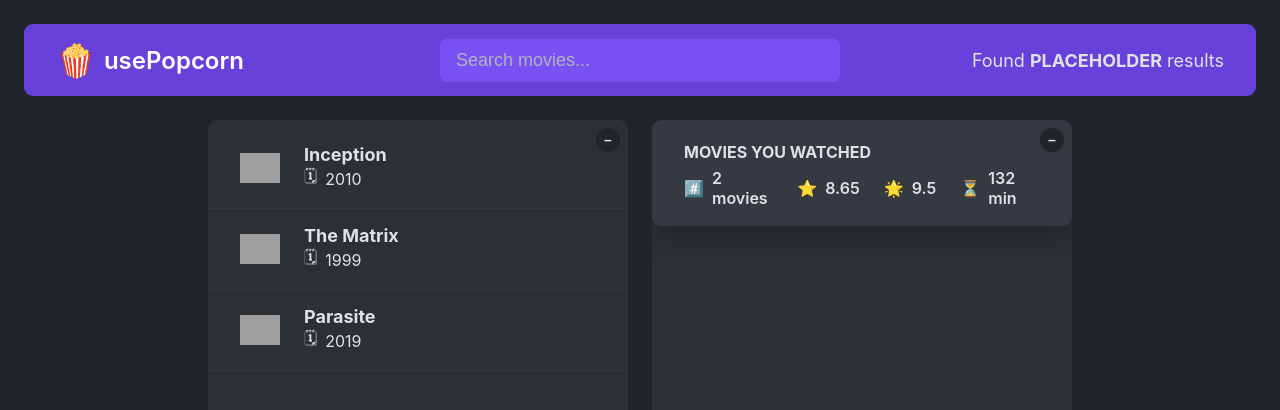
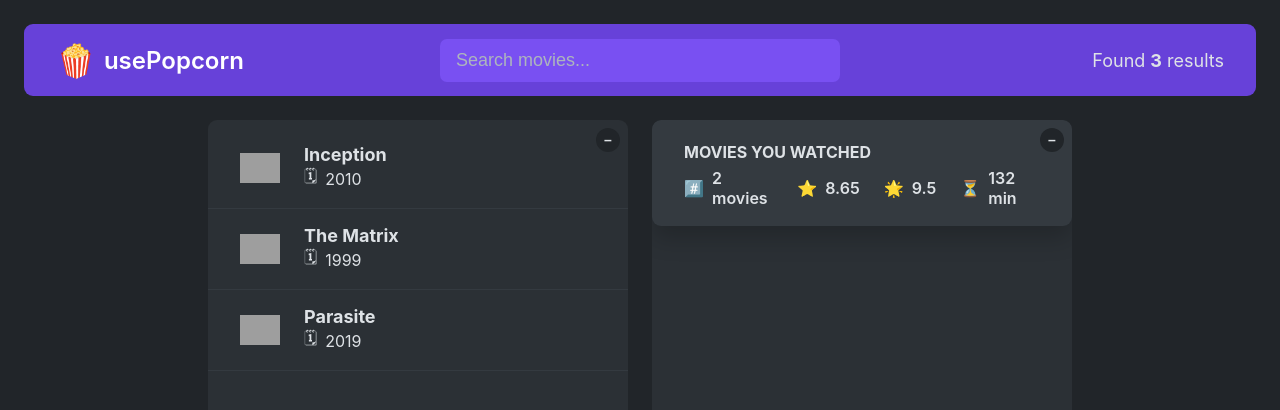
Before and after one commit to linnkognito/usePopcorn, a React (Create React App) app: page / in a window 1280 px wide. Shown: the top 410 px of the page. Built offline with nearby package versions, Linux system fonts and the light colour scheme; grey boxes are pictures that could not be loaded; the HTML template or start-up script is replaced by a standard one.

Commit message:
Refactoring (component composition)

```diff
--- a/src/App.js
+++ b/src/App.js
@@ -51,21 +51,31 @@ const average = (arr) =>
   arr.reduce((acc, cur, i, arr) => acc + cur / arr.length, 0);
 
 export default function App() {
+  const [movies, setMovies] = useState(tempMovieData);
+
   return (
     <>
-      <NavBar />
-      <Main />
+      <NavBar>
+        <Search />
+        <NumResults movies={movies} />
+      </NavBar>
+
+      <Main>
+        <ListBox>
+          <MovieList movies={movies} />
+        </ListBox>
+        <WatchedBox />
+      </Main>
     </>
   );
 }
 
 //__N A V B A R______________//
-function NavBar() {
+function NavBar({ children }) {
   return (
     <nav className='nav-bar'>
       <Logo />
-      <Search />
-      <NumResults />
+      {children}
     </nav>
   );
 }
@@ -90,26 +100,21 @@ function Search() {
     />
   );
 }
-function NumResults() {
+function NumResults({ movies }) {
   return (
     <p className='num-results'>
-      Found <strong>PLACEHOLDER</strong> results
+      Found <strong>{movies.length}</strong> results
     </p>
   );
 }
 
 //__M A I N__________________//
-function Main() {
-  return (
-    <main className='main'>
-      <ListBox />
-      <WatchedBox />
-    </main>
-  );
+function Main({ children }) {
+  return <main className='main'>{children}</main>;
 }
 
 //__L I S T  B O X___________//
-function ListBox() {
+function ListBox({ children }) {
   const [isOpen1, setIsOpen1] = useState(true);
 
   return (
@@ -120,14 +125,12 @@ function ListBox() {
       >
         {isOpen1 ? '–' : '+'}
       </button>
-      {isOpen1 && <MovieList />}
+      {isOpen1 && children}
     </div>
   );
 }
 
-function MovieList() {
-  const [movies, setMovies] = useState(tempMovieData);
-
+function MovieList({ movies }) {
   return (
     <ul className='list'>
       {movies?.map((movie) => (
@@ -205,7 +208,13 @@ function WatchedSummary({ watched }) {
 function WatchedMoviesList({ watched }) {
   <ul className='list'>
     {watched.map((movie) => (
-      <li key={movie.imdbID}>
+      <WatchedMovie movie={movie} key={movie.imdbID} />
+    ))}
+  </ul>;
+}
+function WatchedMovie({ movie }) {
+  return (
+    <li>
       <img src={movie.Poster} alt={`${movie.Title} poster`} />
       <h3>{movie.Title}</h3>
       <div>
@@ -223,6 +232,5 @@ function WatchedMoviesList({ watched }) {
         </p>
       </div>
     </li>
-    ))}
-  </ul>;
+  );
 }
```
Lines whose indentation alone changed are shown as unchanged.
